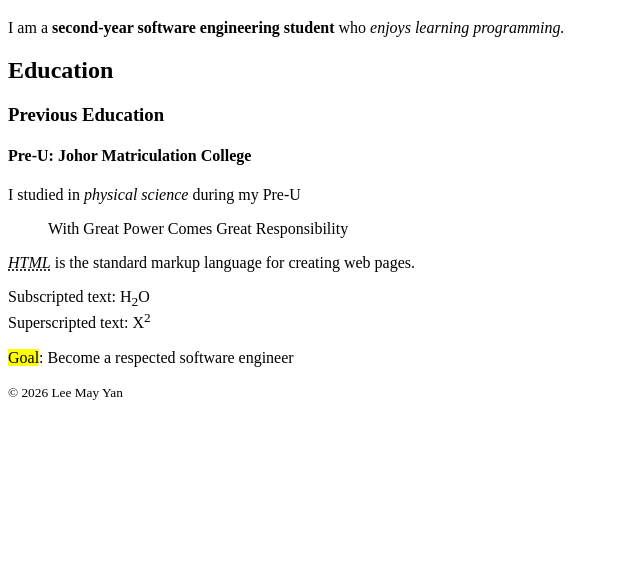
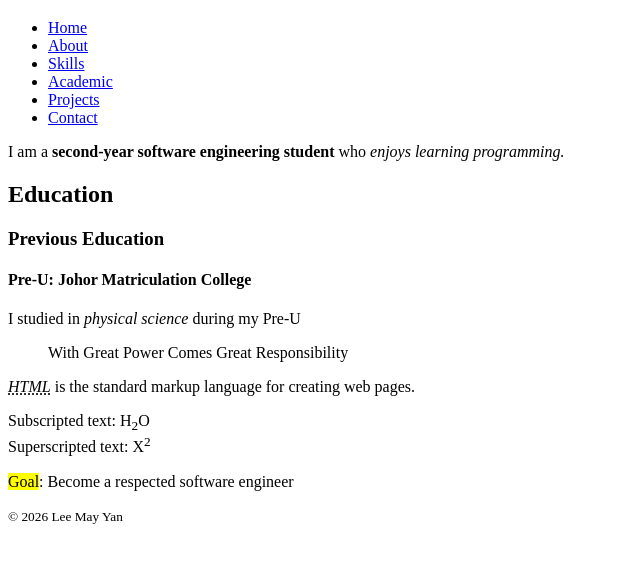
Before and after one commit to maydayen/Lab-1, a plain HTML site: page about.html in a window 1280 px wide. Shown: the part 61-624 px from the top of the page, without its empty margins (0-640 px from the left). Drawn offline with Linux system fonts and the light colour scheme.

Commit message:
Updated about page

```diff
--- a/about.html
+++ b/about.html
@@ -7,6 +7,17 @@
 </head>
 <body>
 	<h1>About Me</h1>
+	<nav>
+		<ul>
+		<li><a href="index.html">Home</a></li>
+		<li><a href="about.html">About</a></li>
+		<li><a href="skills.html">Skills</a></li>
+		<li><a href="academic.html">Academic</a></li>
+		<li><a href="projects.html">Projects</a></li>
+		<li><a href="contact.html">Contact</a></li>
+	</ul>
+	</nav>
+
 	<p>I am a <strong>second-year software engineering student</strong> who <em>enjoys learning programming.</em> </p>
 
 	<h2>Education</h2>
```
